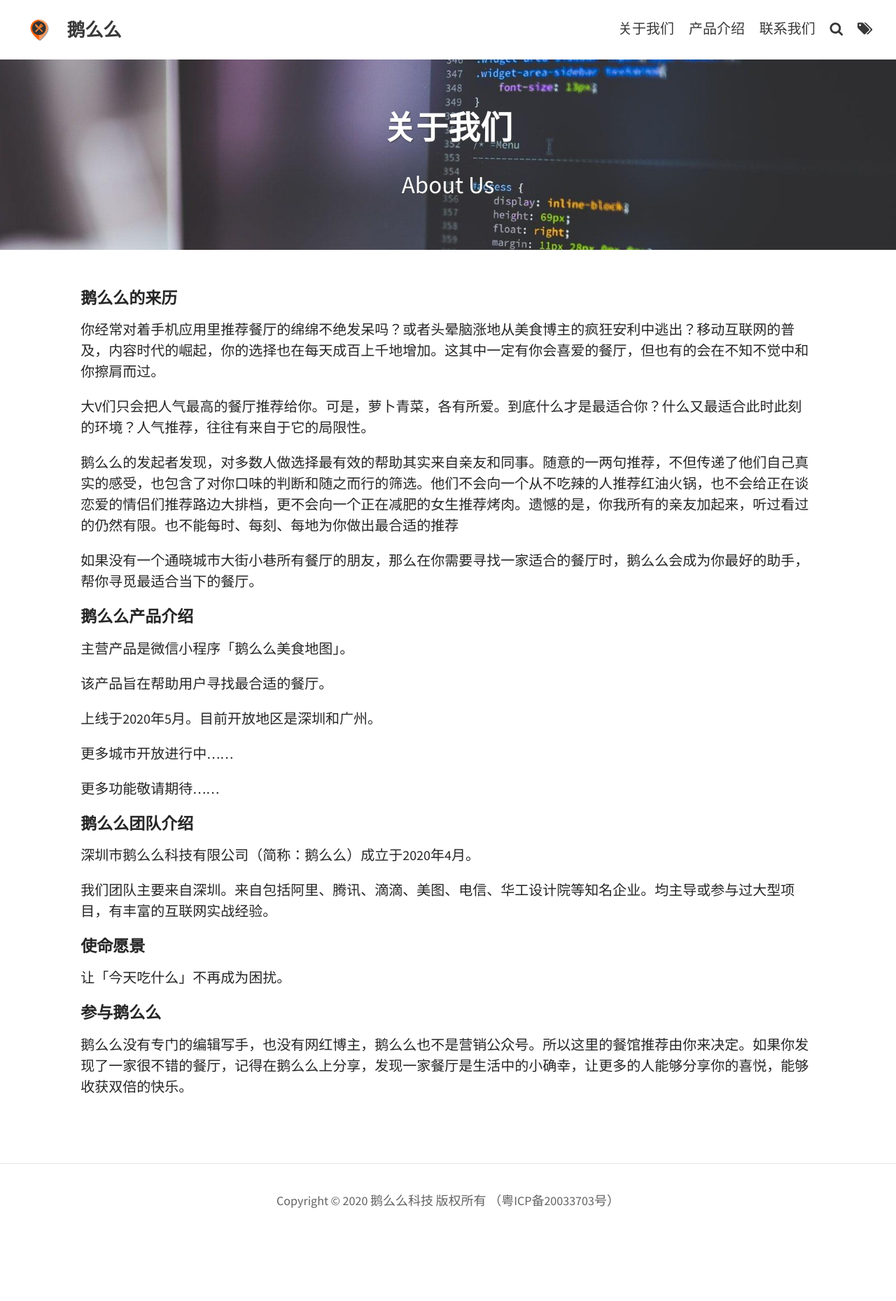
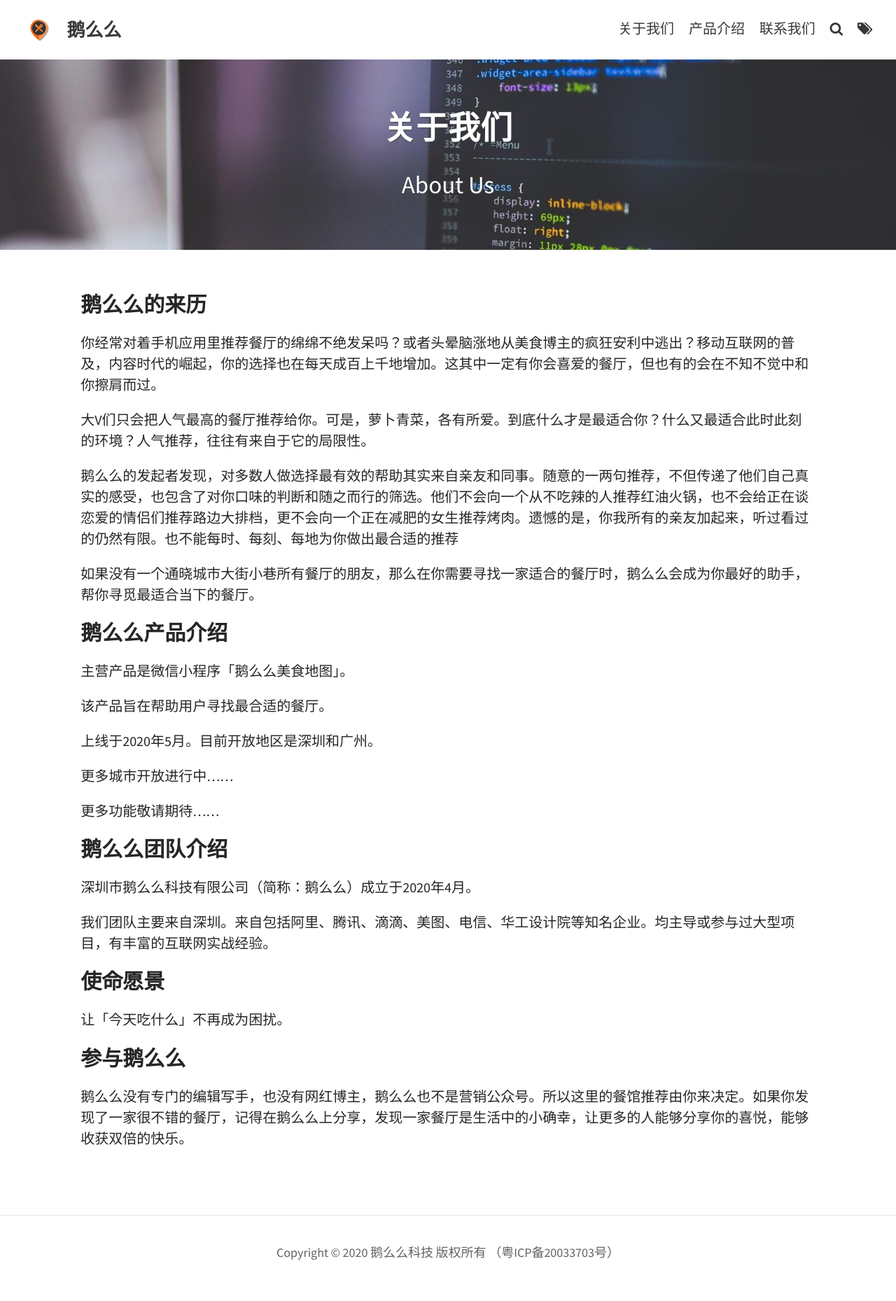
Before and after one commit to nanaezheng/nanae.github.io, a Jekyll site: the page built from pages/about.md, in a window 1280 px wide. Shown: the whole page at 70% size. Built offline with Jekyll 4.4.1, drawn with Linux system fonts in a browser that asks for light colours; before the commit the page ends 1785 px from its top, so only the background shows below that.

Commit message:
first commit

```diff
--- a/pages/about.md
+++ b/pages/about.md
@@ -6,7 +6,7 @@ subtitle: About Us
 feature-img: "assets/img/pexels/computer.jpeg"
 ---
 
-#### 鹅么么的来历
+### 鹅么么的来历
 
 你经常对着手机应用里推荐餐厅的绵绵不绝发呆吗？或者头晕脑涨地从美食博主的疯狂安利中逃出？移动互联网的普及，内容时代的崛起，你的选择也在每天成百上千地增加。这其中一定有你会喜爱的餐厅，但也有的会在不知不觉中和你擦肩而过。<br/>
 
@@ -16,7 +16,7 @@ feature-img: "assets/img/pexels/computer.jpeg"
 
 如果没有一个通晓城市大街小巷所有餐厅的朋友，那么在你需要寻找一家适合的餐厅时，鹅么么会成为你最好的助手，帮你寻觅最适合当下的餐厅。<br/>
 
-#### 鹅么么产品介绍
+### 鹅么么产品介绍
 
 主营产品是微信小程序「鹅么么美食地图」。<br/>
 
@@ -28,16 +28,16 @@ feature-img: "assets/img/pexels/computer.jpeg"
 
 更多功能敬请期待……
 
-#### 鹅么么团队介绍
+### 鹅么么团队介绍
 
 深圳市鹅么么科技有限公司（简称：鹅么么）成立于2020年4月。<br/>
 
 我们团队主要来自深圳。来自包括阿里、腾讯、滴滴、美图、电信、华工设计院等知名企业。均主导或参与过大型项目，有丰富的互联网实战经验。
 
-#### 使命愿景
+### 使命愿景
 
 让「今天吃什么」不再成为困扰。
 
-#### 参与鹅么么
+### 参与鹅么么
 
 鹅么么没有专门的编辑写手，也没有网红博主，鹅么么也不是营销公众号。所以这里的餐馆推荐由你来决定。如果你发现了一家很不错的餐厅，记得在鹅么么上分享，发现一家餐厅是生活中的小确幸，让更多的人能够分享你的喜悦，能够收获双倍的快乐。
```
Also changed, not shown: pages/gallery.md (+4 -4 lines).
